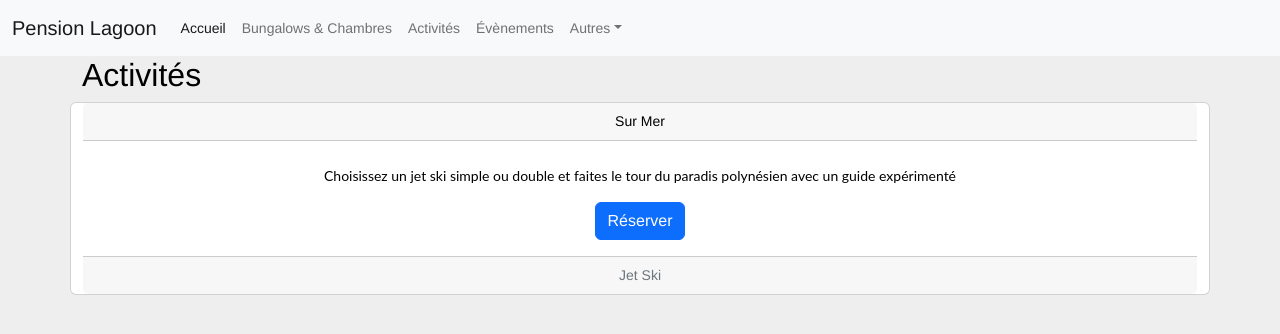
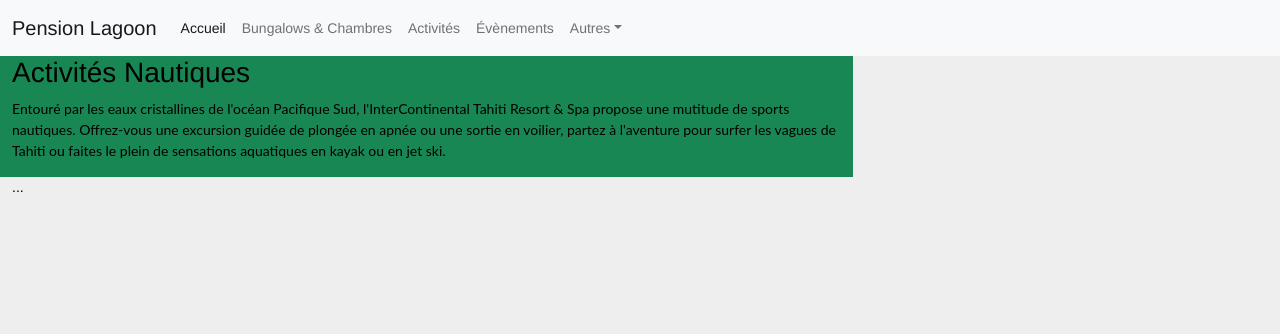
Before and after one commit to LEX-ONE7/Pension-Lagoon-2, a React (Create React App) app: page /activites in a window 1280 px wide. Shown: the top 334 px of the page. Built offline with nearby package versions, Linux system fonts and the light colour scheme.

Commit message:
1 file modified

```diff
--- a/components/activities/BoxActivities.tsx
+++ b/components/activities/BoxActivities.tsx
@@ -1,23 +1,35 @@
 import * as React from 'react';
 const BoxActivities = () => (
-  <div className="container">
+  <div className="container-fluid">
     <div className="row">
-      <h2>Activités</h2>
-      <div className="card text-center">
-        <div className="card-header">Sur Mer</div>
-        <div className="card-body">
-          <h5 className="card-title"></h5>
-          <p className="card-text">
-            Choisissez un jet ski simple ou double et faites le tour du paradis
-            polynésien avec un guide expérimenté
-          </p>
-          <a href="#" className="btn btn-primary">
-            Réserver
-          </a>
-        </div>
-        <div className="card-footer text-muted">Jet Ski</div>
+      <div className="col-12 col-md-8 bg-success">
+        <h3> Activités Nautiques</h3>
+
+        <p>
+          {' '}
+          Entouré par les eaux cristallines de l'océan Pacifique Sud,
+          l'InterContinental Tahiti Resort & Spa propose une mutitude de sports
+          nautiques. Offrez-vous une excursion guidée de plongée en apnée ou une
+          sortie en voilier, partez à l'aventure pour surfer les vagues de
+          Tahiti ou faites le plein de sensations aquatiques en kayak ou en jet
+          ski.{' '}
+        </p>
       </div>
     </div>
+    ...
   </div>
 );
 export default BoxActivities;
+<div className="card" style="width: 18rem;">
+    <img src="..." className="card-img-top" alt="..." />
+    <div className="card-body">
+      <h5 className="card-title">Jet Ski</h5>
+      <p className="card-text">
+        Choisissez un jet ski simple ou double et faites le tour du paradis
+        polynésien avec un guide expérimenté
+      </p>
+      <a href="#" className="btn btn-primary">
+        Reserver
+      </a>
+    </div>
+  </div>
```
